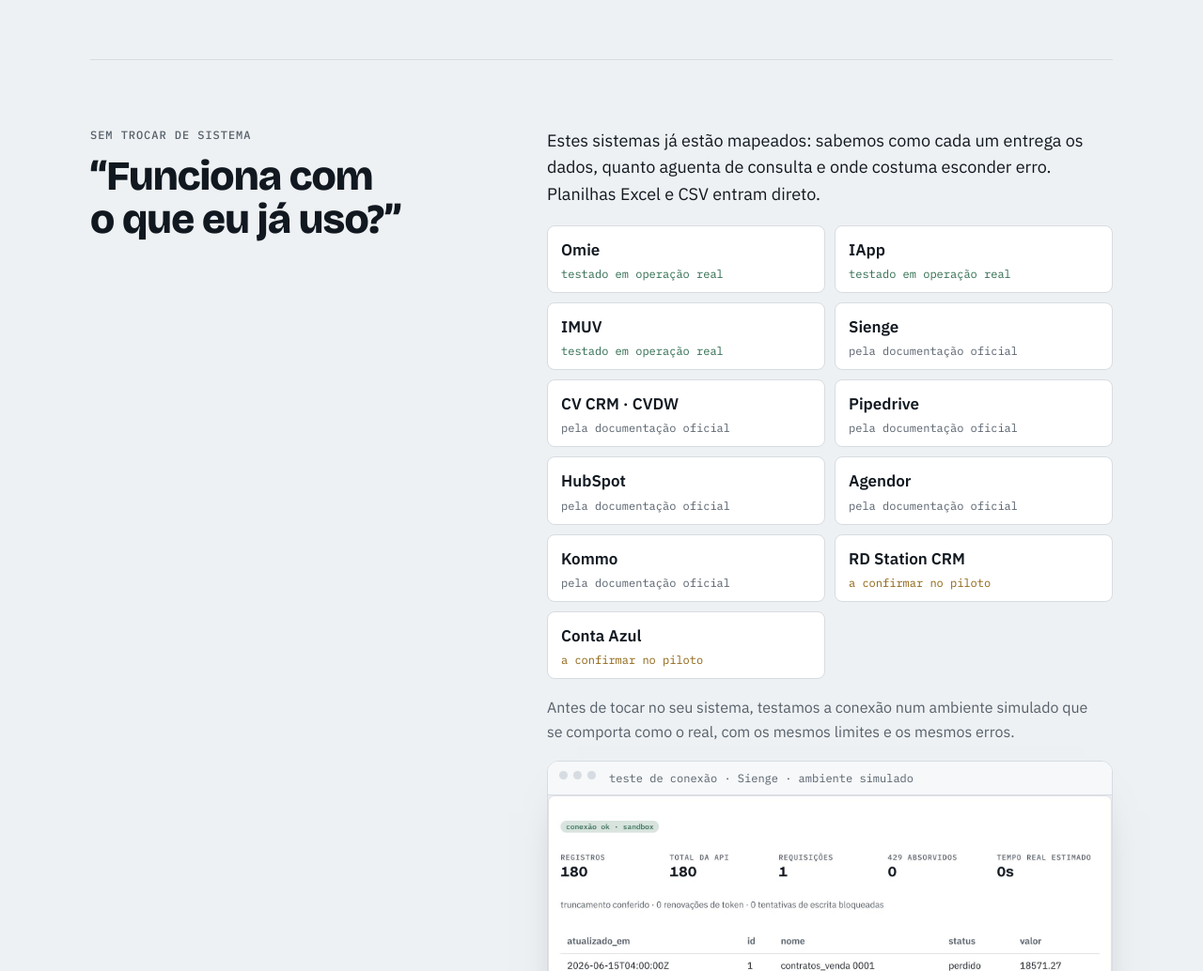
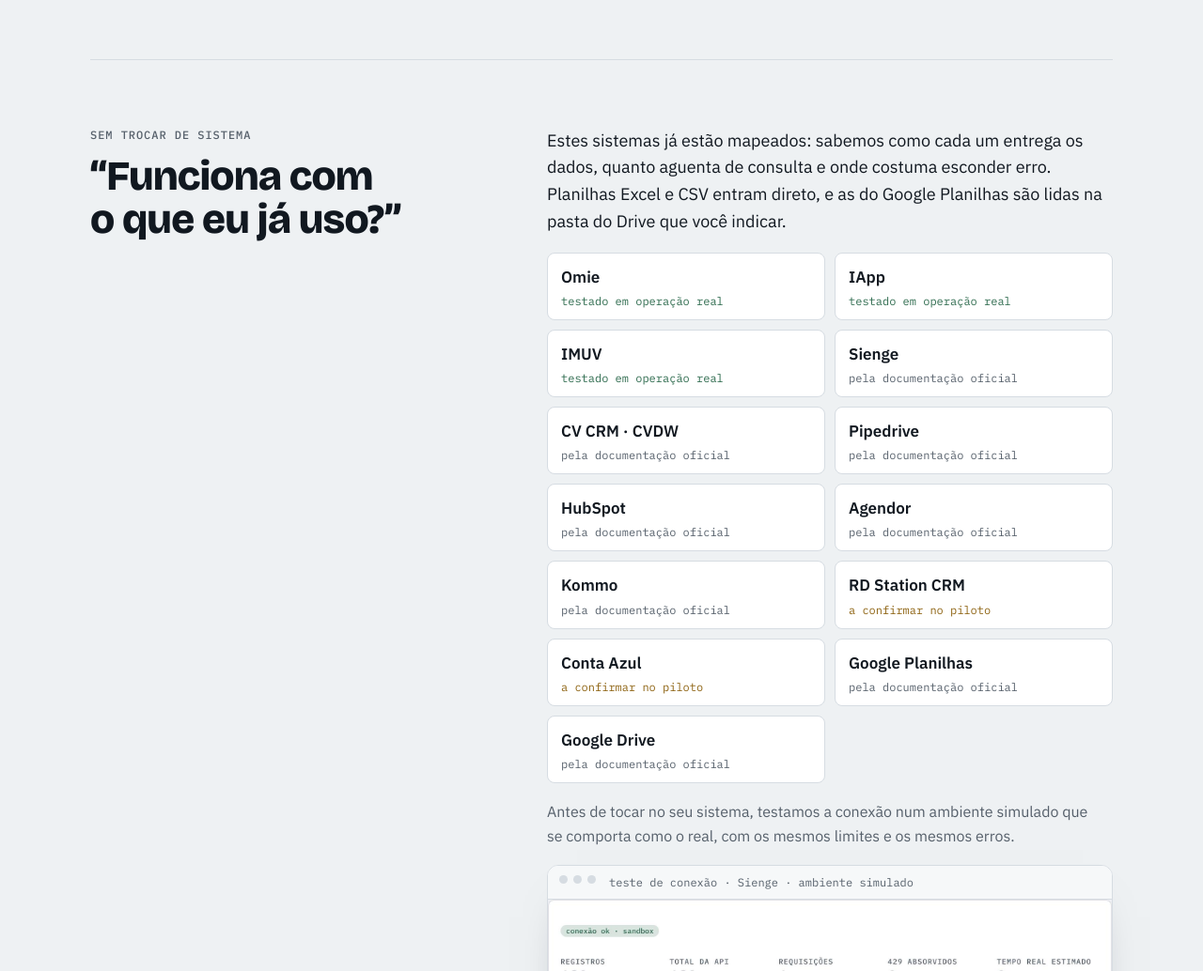
Before and after one commit to tiagobocchino/lastro, a plain HTML site: page site/index.html in a window 1280 px wide. Shown: the part 1760-2794 px from the top of the page at 94% size. Drawn offline with nearby package versions, Linux system fonts and the light colour scheme.

Commit message:
LST-14: site com Google Planilhas e Drive, charset declarado; QA fechado
Co-Authored-By: Claude Opus 5.5 <noreply@anthropic.com>
Claude-Session: https://claude.ai/code/session_011awQAWPYQ7Ug2nVqir7wD1

```diff
--- a/site/index.html
+++ b/site/index.html
@@ -1,3 +1,5 @@
+<meta charset="utf-8">
+<meta name="viewport" content="width=device-width, initial-scale=1, viewport-fit=cover">
 <title>Lastro</title>
 <meta name="claude:viewport-fit-sides" content="cover">
 <link rel="preconnect" href="https://fonts.googleapis.com">
@@ -145,7 +147,7 @@ footer { padding-block: 28px 48px; border-top: 1px solid var(--linha); color: va
       <div class="qa">
         <div class="pergunta"><span class="rot">sem trocar de sistema</span><h2>“Funciona com o que eu já uso?”</h2></div>
         <div class="resposta">
-          <p>Estes sistemas já estão mapeados: sabemos como cada um entrega os dados, quanto aguenta de consulta e onde costuma esconder erro. Planilhas Excel e CSV entram direto.</p>
+          <p>Estes sistemas já estão mapeados: sabemos como cada um entrega os dados, quanto aguenta de consulta e onde costuma esconder erro. Planilhas Excel e CSV entram direto, e as do Google Planilhas são lidas na pasta do Drive que você indicar.</p>
           <div class="sistemas">
             <div class="sis"><b>Omie</b><small class="medido">testado em operação real</small></div>
             <div class="sis"><b>IApp</b><small class="medido">testado em operação real</small></div>
@@ -158,6 +160,8 @@ footer { padding-block: 28px 48px; border-top: 1px solid var(--linha); color: va
             <div class="sis"><b>Kommo</b><small>pela documentação oficial</small></div>
             <div class="sis"><b>RD Station CRM</b><small class="validar">a confirmar no piloto</small></div>
             <div class="sis"><b>Conta Azul</b><small class="validar">a confirmar no piloto</small></div>
+            <div class="sis"><b>Google Planilhas</b><small>pela documentação oficial</small></div>
+            <div class="sis"><b>Google Drive</b><small>pela documentação oficial</small></div>
           </div>
           <p class="quieto">Antes de tocar no seu sistema, testamos a conexão num ambiente simulado que se comporta como o real, com os mesmos limites e os mesmos erros.</p>
           <div class="janela"><div class="barra" aria-hidden="true"><i></i><i></i><i></i><span>teste de conexão · Sienge · ambiente simulado</span></div><img src="img/conector.jpg" alt="Laudo do teste de conexão com o Sienge: 180 registros, total conferido, 1 requisição." width="1574" height="700" loading="lazy"></div>
```
Also changed, not shown: 2 other files.
